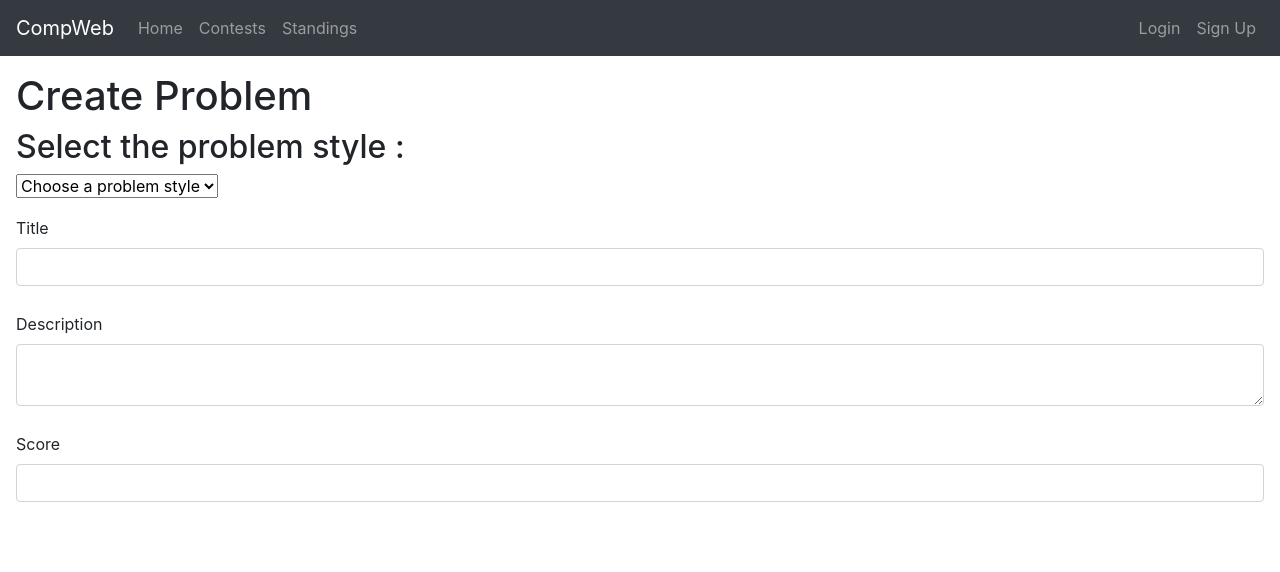
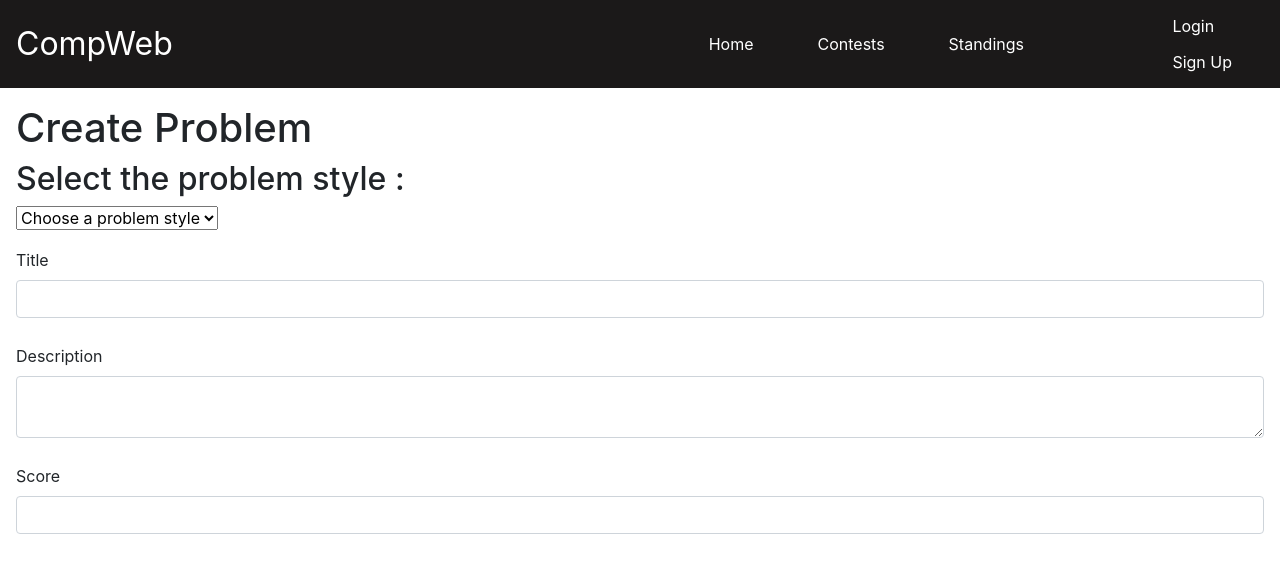
Before and after one commit to TheBattleOfCode/CompWebsite, a React (Create React App) app in the folder Frontend/: page /createProb in a window 1280 px wide. Shown: the top 572 px of the page. Built offline with nearby package versions, Linux system fonts and the light colour scheme.

Commit message:
feat Navbar Fix App.js new navbar component

```diff
--- a/Frontend/src/App.css
+++ b/Frontend/src/App.css
@@ -34,7 +34,7 @@ body{
   margin-top:20px;
   color: #1a202c;
   text-align: left;
-  background-color: #e2e8f0;
+  background-color: #3B3B3B;
 }
 .main-body {
   padding: 15px;
--- a/Frontend/src/App.js
+++ b/Frontend/src/App.js
@@ -22,6 +22,7 @@ import EventBus from "./common/EventBus";
 import Contest from "./components/Contest";
 import Standings from "./components/Standings";
 import TestProfile from "./components/testProfile";
+import Navbar from "./components/components/Navbar";
 
 const App = () => {
   const [ showModeratorBoard, setShowModeratorBoard ] = useState(false);
@@ -55,91 +56,7 @@ const App = () => {
 
   return (
     <div>
-      <nav className="navbar navbar-expand navbar-dark bg-dark">
-        <Link to={"/"} className="navbar-brand">
-          CompWeb
-        </Link>
-        <div className="navbar-nav mr-auto">
-          <li className="nav-item">
-            <Link to={"/home"} className="nav-link">
-              Home
-            </Link>
-          </li>
-
-          {showModeratorBoard && (
-            <li className="nav-item">
-              <Link to={"/mod"} className="nav-link">
-                Moderator Board
-              </Link>
-            </li>
-          )}
-
-          {showAdminBoard && (
-            <li className="nav-item">
-              <Link to={"/admin"} className="nav-link">
-                Admin Board
-              </Link>
-            </li>
-          )}
-
-          {showAdminBoard && (
-            <li className="nav-item">
-              <Link to={"/createProb"} className="nav-link">
-                Create Problem
-              </Link>
-            </li>
-          )}
-
-          {currentUser && (
-            <li className="nav-item">
-              <Link to={"/user"} className="nav-link">
-                User
-              </Link>
-            </li>
-          )}
-
-          <li className="nav-item">
-            <Link to={"/contest"} className="nav-link">
-              Contests
-            </Link>
-
-          </li>
-          <li className="nav-item">
-            <Link to={"/standings"} className="nav-link">
-              Standings
-            </Link>
-          </li>
-        </div>
-
-        {currentUser ? (
-          <div className="navbar-nav ml-auto">
-            <li className="nav-item">
-              <Link to={"/profile"} className="nav-link">
-                {currentUser.username}
-              </Link>
-            </li>
-            <li className="nav-item">
-              <a href="/login" className="nav-link" onClick={logOut}>
-                LogOut
-              </a>
-            </li>
-          </div>
-        ) : (
-          <div className="navbar-nav ml-auto">
-            <li className="nav-item">
-              <Link to={"/login"} className="nav-link">
-                Login
-              </Link>
-            </li>
-
-            <li className="nav-item">
-              <Link to={"/register"} className="nav-link">
-                Sign Up
-              </Link>
-            </li>
-          </div>
-        )}
-      </nav>
+      <Navbar />
 
       <div className="mw-100 w-100 p-3">
         <Switch>
--- /dev/null
+++ b/Frontend/src/components/components/Dropdown.css
@@ -0,0 +1,29 @@
+.services-submenu {
+  width: 10rem;
+  position: absolute;
+  top: 67px;
+  list-style: none;
+  text-align: start;
+}
+
+.services-submenu li {
+  background: rgb(0, 212, 212);
+  cursor: pointer;
+}
+
+.services-submenu li a:hover {
+  background: rgb(0, 175, 175);
+}
+
+.services-submenu.clicked {
+  display: none;
+}
+
+.submenu-item {
+  display: block;
+  width: 100%;
+  height: 100%;
+  text-decoration: none;
+  color: white;
+  padding: 16px;
+}
--- /dev/null
+++ b/Frontend/src/components/components/Dropdown.js
@@ -0,0 +1,33 @@
+import React, { useState } from "react";
+import { serviceDropdown } from "./NavItems";
+import { Link } from "react-router-dom";
+import "./Dropdown.css";
+
+function Dropdown() {
+  const [dropdown, setDropdown] = useState(false);
+
+  return (
+    <>
+      <ul
+        className={dropdown ? "services-submenu clicked" : "services-submenu"}
+        onClick={() => setDropdown(!dropdown)}
+      >
+        {serviceDropdown.map((item) => {
+          return (
+            <li key={item.id}>
+              <Link
+                to={item.path}
+                className={item.cName}
+                onClick={() => setDropdown(false)}
+              >
+                {item.title}
+              </Link>
+            </li>
+          );
+        })}
+      </ul>
+    </>
+  );
+}
+
+export default Dropdown;
--- /dev/null
+++ b/Frontend/src/components/components/NavItems.js
@@ -0,0 +1,53 @@
+export const navItems = [
+  {
+    id: 1,
+    title: "Home",
+    path: "./",
+    cName: "nav-item",
+  },
+  {
+    id: 2,
+    title: "Services",
+    path: "./services",
+    cName: "nav-item",
+  },
+  {
+    id: 3,
+    title: "Products",
+    path: "./products",
+    cName: "nav-item",
+  },
+  {
+    id: 4,
+    title: "Contact Us",
+    path: "./contactus",
+    cName: "nav-item",
+  },
+];
+
+export const serviceDropdown = [
+  {
+    id: 1,
+    title: "Marketing",
+    path: "./marketing",
+    cName: "submenu-item",
+  },
+  {
+    id: 2,
+    title: "Consulting",
+    path: "./consulting",
+    cName: "submenu-item",
+  },
+  {
+    id: 3,
+    title: "Design",
+    path: "./design",
+    cName: "submenu-item",
+  },
+  {
+    id: 4,
+    title: "Development",
+    path: "./development",
+    cName: "submenu-item",
+  },
+];
--- /dev/null
+++ b/Frontend/src/components/components/Navbar.css
@@ -0,0 +1,45 @@
+.navbar {
+  height: 8%;
+  background: #1b1919;
+  display: flex;
+  justify-content: center;
+  align-items: center;
+}
+
+.navbar-logo {
+  color: white;
+  text-decoration: none;
+  font-size: 2rem;
+  display: flex;
+  align-items: center;
+  justify-content: space-between;
+  width: 10rem;
+}
+
+.nav-items {
+  display: flex;
+  list-style: none;
+  text-align: center;
+  width: 70vw;
+  justify-content: flex-end;
+  margin-right: 2rem;
+}
+
+.nav-item {
+  display: flex;
+  align-items: center;
+  height: 5%;
+}
+
+.nav-item a {
+  text-decoration: none;
+  color: white;
+  font-size: 1rem;
+  margin-right: 2rem;
+  padding: 6px 16px;
+  border-radius: 5px;
+}
+
+.nav-item a:hover {
+  background: #DAA520;
+}
--- /dev/null
+++ b/Frontend/src/components/components/Navbar.js
@@ -0,0 +1,130 @@
+import React, { useEffect, useState } from "react";
+import { Link } from "react-router-dom";
+import "./Navbar.css";
+import Dropdown from "./Dropdown";
+import AuthService from "../../services/auth.service";
+import EventBus from "../../common/EventBus";
+
+function Navbar() {
+  const [dropdown, setDropdown] = useState(false);
+  const [showModeratorBoard, setShowModeratorBoard] = useState(false);
+  const [showAdminBoard, setShowAdminBoard] = useState(false);
+  const [currentUser, setCurrentUser] = useState(undefined);
+
+
+  useEffect(() => {
+    const user = AuthService.getCurrentUser();
+
+    if (user) {
+      setCurrentUser(user);
+      setShowModeratorBoard(user.roles.includes("ROLE_MODERATOR"));
+      setShowAdminBoard(user.roles.includes("ROLE_ADMIN"));
+    }
+
+    EventBus.on("logout", () => {
+      logOut();
+    });
+
+    return () => {
+      EventBus.remove("logout");
+    };
+  }, []);
+
+  const logOut = () => {
+    AuthService.logout();
+    setShowModeratorBoard(false);
+    setShowAdminBoard(false);
+    setCurrentUser(undefined);
+  };
+  return (
+    <>
+      <nav className="navbar">
+        <Link to="/" className="navbar-logo">
+        CompWeb
+        </Link>
+        <div className="nav-items">
+                <li className="nav-item">
+                    <Link to={"/home"} className="nav-link">
+                        Home
+                    </Link>
+                </li>
+
+                {showModeratorBoard && (
+                    <li className="nav-item">
+                        <Link to={"/mod"} className="nav-link">
+                            Moderator Board
+                        </Link>
+                    </li>
+                )}
+
+                {showAdminBoard && (
+                    <li className="nav-item">
+                        <Link to={"/admin"} className="nav-link">
+                            Admin Board
+                        </Link>
+                    </li>
+                )}
+
+                {showAdminBoard && (
+                    <li className="nav-item">
+                        <Link to={"/createProb"} className="nav-link">
+                            Create Problem
+                        </Link>
+                    </li>
+                )}
+
+                {currentUser && (
+                    <li className="nav-item">
+                        <Link to={"/user"} className="nav-link">
+                            User
+                        </Link>
+                    </li>
+                )}
+
+                <li className="nav-item">
+                    <Link to={"/contest"} className="nav-link">
+                        Contests
+                    </Link>
+
+                </li>
+                <li className="nav-item">
+                    <Link to={"/standings"} className="nav-link">
+                        Standings
+                    </Link>
+                </li>
+            </div>
+
+            {currentUser ? (
+                <div className="navbar-nav ml-auto">
+                    <li className="nav-item">
+                        <Link to={"/profile"} className="nav-link">
+                            {currentUser.username}
+                        </Link>
+                    </li>
+                    <li className="nav-item">
+                        <a href="/login" className="nav-link" onClick={logOut}>
+                            LogOut
+                        </a>
+                    </li>
+                </div>
+            ) : (
+                <div className="navbar-nav ml-auto">
+                    <li className="nav-item">
+                        <Link to={"/login"} className="nav-link">
+                            Login
+                        </Link>
+                    </li>
+
+                    <li className="nav-item">
+                        <Link to={"/register"} className="nav-link">
+                            Sign Up
+                        </Link>
+                    </li>
+                </div>
+            )}
+      </nav>
+    </>
+  );
+}
+
+export default Navbar;
```
Also changed, not shown: Frontend/src/components/components/Button.css (added, +16 -0 lines), Frontend/src/components/components/Button.js (added, +13 -0 lines), 1 other file (tests, documents, lock files or other folders).
